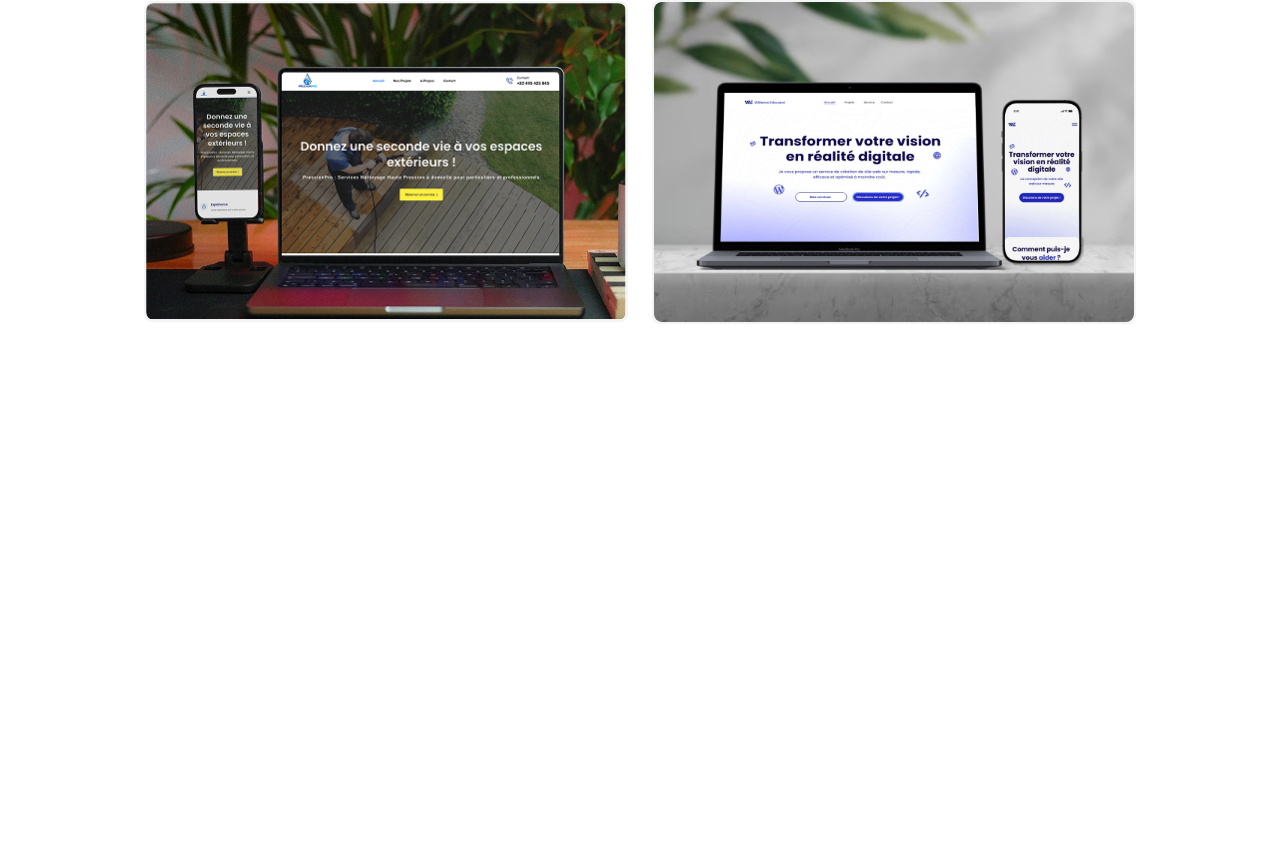
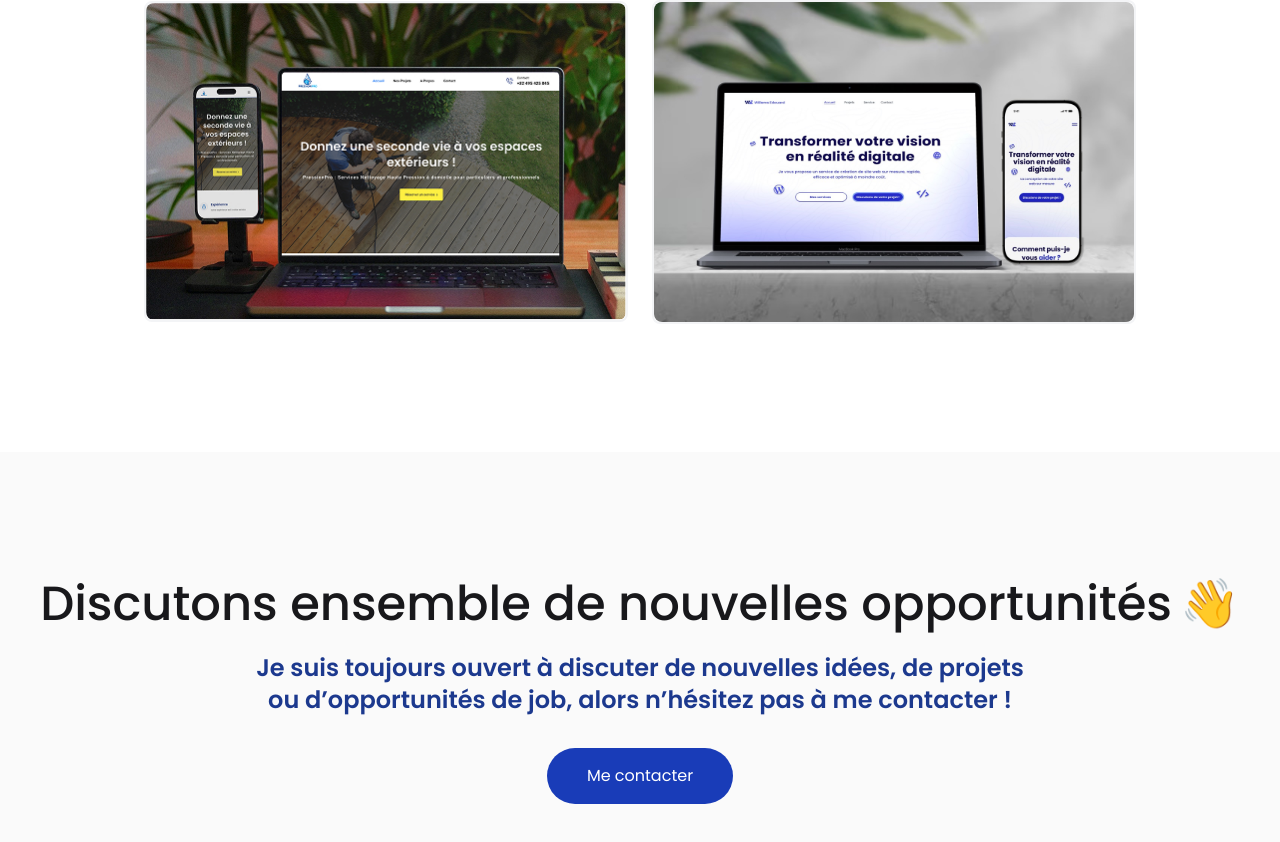
Before and after one commit to edouard744/my-portfolio, a Next.js app: page /en in a window 1280 px wide. Shown: the part 3268-4110 px from the top of the page. Before the commit the page ends 3720 px from the top, so only its background shows below. Built offline with nearby package versions, Linux system fonts and the light colour scheme.

Commit message:
fix: add missing import in page file

```diff
--- a/src/app/[locale]/page.tsx
+++ b/src/app/[locale]/page.tsx
@@ -5,6 +5,7 @@ import Hero from "@/components/Home/Hero";
 import { Nav } from "@/components/Nav";
 import About from "@/components/Home/About";
 import Projects from "@/components/Home/Project";
+import ContactSection from "@/components/Home/Contact";
 
 type Props = {
   params: { locale: Locale };
@@ -40,6 +41,7 @@ export default async function Home({ params }: Props) {
       </footer>
       <About t={t} />
       <Projects t={t} />
+      <ContactSection t={t} />
     </main>
   );
 }
```
